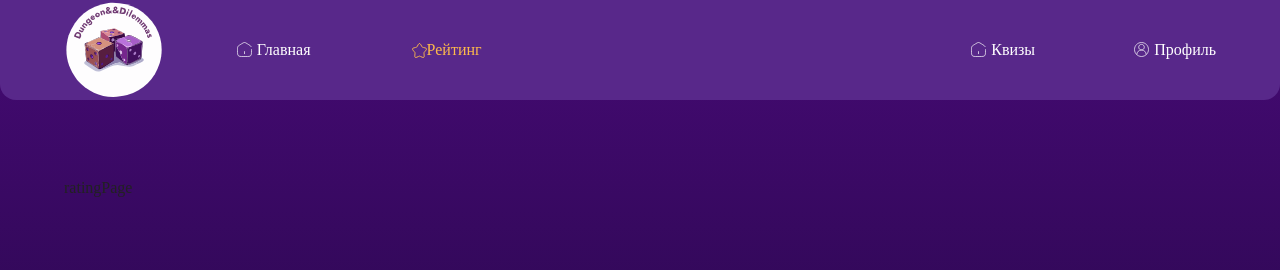
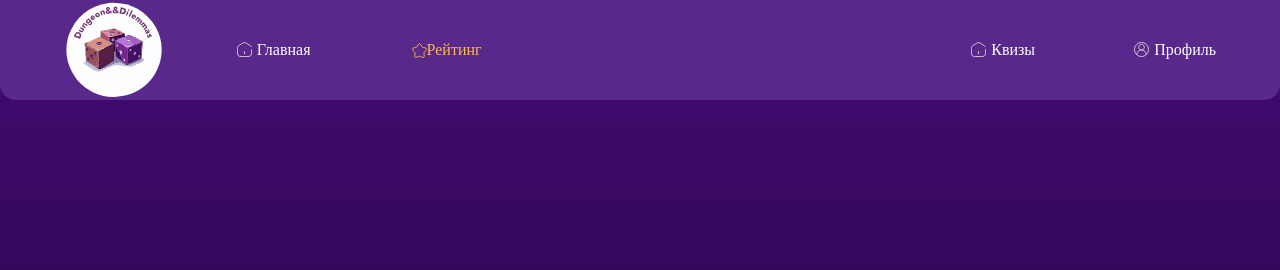
Before and after one commit to Rodion0io/DungeonDilemmas, a React (Vite) app: page /main/rating in a window 1280 px wide. Shown: the top 270 px of the page. Built offline with nearby package versions, Linux system fonts and the light colour scheme.

Commit message:
create UserCard component

```diff
--- a/src/components/ratingPage/RatingPage.tsx
+++ b/src/components/ratingPage/RatingPage.tsx
@@ -2,7 +2,11 @@ const RatingPage = () => {
 
     return (
         <>
-            <h1>ratingPage</h1>
+            <section className="rating">
+                <div className="section-container">
+
+                </div>
+            </section>
         </>
     )
 }
```
Also changed, not shown: src/components/ratingPage/components/userCard/UserCard.tsx (added, +10 -0 lines), src/components/ratingPage/components/userCard/userCard.module.css (added).
